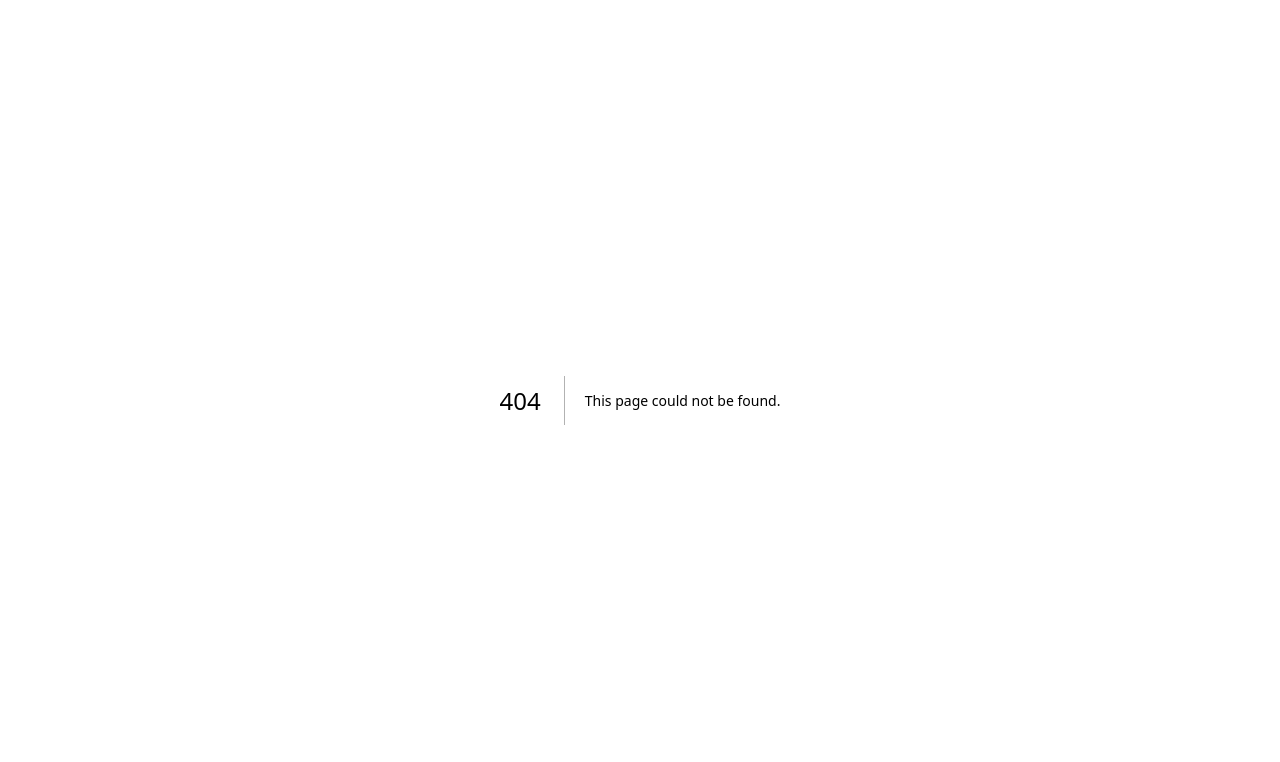
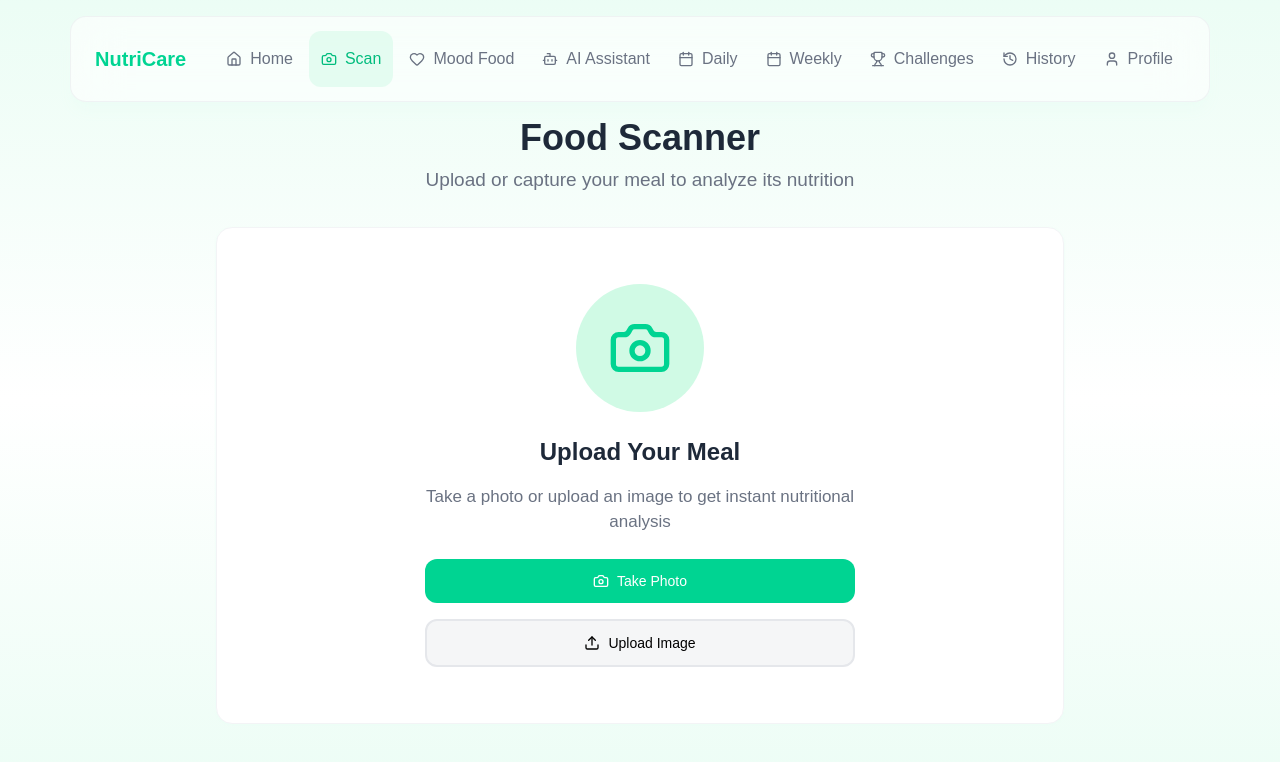
Before and after one commit to yowxy/FE-NutriCare, a Next.js app: page /scan in a window 1280 px wide. Before the commit this address had no page. Shown: the top 762 px of the page. Built offline with nearby package versions, Linux system fonts and the light colour scheme.

Commit message:
feat: create food scanner page

```diff
--- /dev/null
+++ b/app/scan/page.tsx
@@ -0,0 +1,33 @@
+import Navbar from "@/components/Navbar";
+import { Camera, Upload } from "lucide-react";
+
+export default function Scan() {
+  return (
+    <div className="min-h-screen w-full bg-gradient-to-b from-emerald-50 via-white to-emerald-50 text-gray-800">
+      <Navbar />
+      <section className="max-w-4xl mx-auto px-6 mt-8 pb-10 text-center">
+        <h1 className="text-4xl font-black mb-2">Food Scanner</h1>
+
+        <p className="text-[19px] text-gray-500 mx-auto mb-8">
+          Upload or capture your meal to analyze its nutrition
+        </p>
+
+        <div className="flex flex-col items-center justify-center gap-6 py-14 px-52 rounded-2xl bg-white border border-gray-100 shadow-sm shadow-emerald-50 backdrop-blur-xl">
+          <div className="flex justify-center items-center bg-emerald-100 p-8 rounded-full">
+            <Camera className="w-16 h-16 text-emerald-400" />
+          </div>
+          <h1 className="text-2xl font-black">Upload Your Meal</h1>
+          <p className="text-gray-500 -mt-2 text-[17px]">
+            Take a photo or upload an image to get instant nutritional analysis
+          </p>
+          <button className="flex w-full py-3 text-white text-sm font-medium bg-emerald-400 justify-center items-center rounded-xl cursor-pointer">
+            <Camera className="w-4 h-4 mr-2" /> Take Photo
+          </button>
+          <button className="flex w-full py-3 -mt-2 text-black text-sm font-medium justify-center items-center rounded-xl border-2 border-gray-200 bg-gray-100/80 cursor-pointer hover:bg-amber-500 hover:text-white">
+            <Upload className="w-4 h-4 mr-2" /> Upload Image
+          </button>
+        </div>
+      </section>
+    </div>
+  );
+}
```
